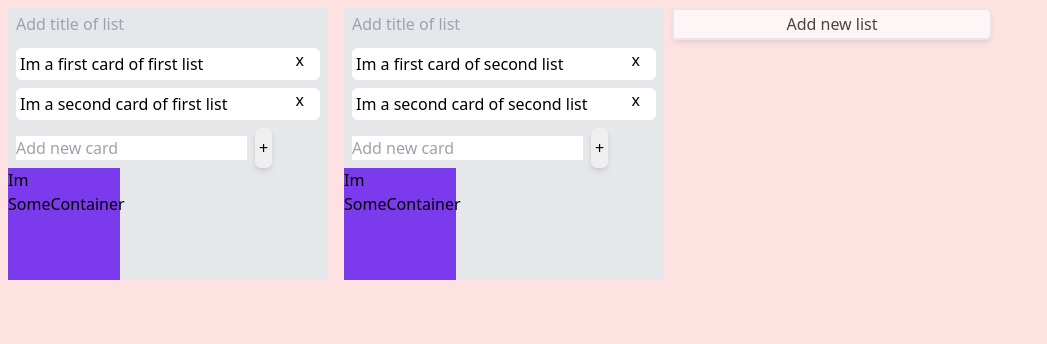
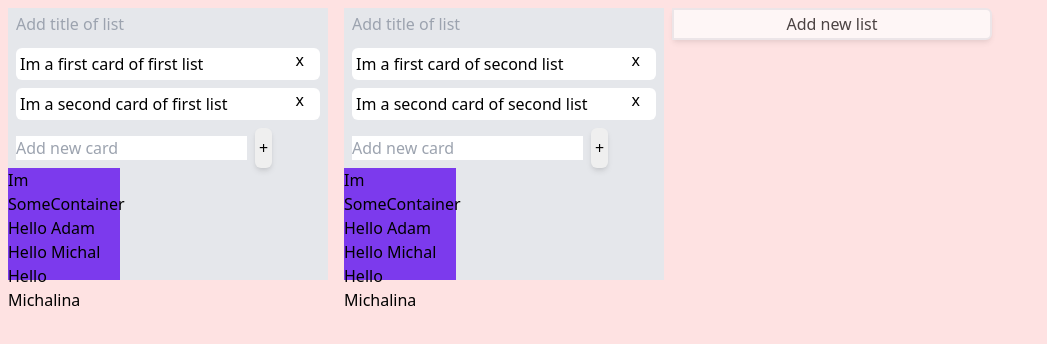
Before and after one commit to SebastianBabinski1/Trollo, a React (Create React App) app: page / in a window 1280 px wide. Shown: the top 344 px of the page, without its empty margins (0-1047 px from the left). Built offline with nearby package versions, Linux system fonts and the light colour scheme.

Commit message:
Change some components from class to function

```diff
--- a/src/App.js
+++ b/src/App.js
@@ -3,18 +3,13 @@
 // import { TableSVG } from './svg/TableSVG';
 // import BoardHeader from './components/BoardHeader';
 import List from "./components/List/List.jsx";
-import React from "react";
+import React, { useState } from "react";
 import { DndProvider } from "react-dnd";
 import { HTML5Backend } from "react-dnd-html5-backend";
 
 // Here u must make it function component and make dnd drop logic
-class App extends React.Component {
-  constructor(props) {
-    super(props);
-    this.handleAddingList = this.handleAddingList.bind(this);
-    this.handleLists = this.handleLists.bind(this);
-    this.state = {
-      lists: [
+const App = () => {
+  const [lists, setLists] = useState([
     {
       title: "First Episode",
       id: 0,
@@ -43,11 +38,9 @@ class App extends React.Component {
         },
       ],
     },
-      ],
-    };
-  }
+  ]);
 
-  handleAddingCard(listID, cardText) {
+  const handleAddingCard = (listID, cardText) => {
     const handleCardCounter = (list) => {
       let calculatedID = 0;
       list.cards.forEach((card) => {
@@ -58,34 +51,39 @@ class App extends React.Component {
       return calculatedID;
     };
 
-    this.state.lists.forEach((item) => {
+    lists.forEach((item, index) => {
       if (item.id === listID) {
-        this.setState({
-          cards: item.cards.push({
+        let newArray = [...lists];
+        let newCards = lists[index].cards.concat({
           id: handleCardCounter(item),
           text: cardText,
-          }),
         });
+        newArray[index].cards = newCards;
+        setLists(newArray);
       }
     });
-  }
+  };
 
-  handleRemovingCard(cardID, listID) {
-    this.state.lists.forEach((item) => {
+  const handleRemovingCard = (cardID, listID) => {
+    lists.forEach((item, indexofArray) => {
       if (item.id === listID) {
-        item.cards.forEach((card, index) => {
+        item.cards.forEach((card, indexofCard) => {
           if (card.id === cardID) {
-            this.setState({ cards: item.cards.splice(index, 1) });
+            let newArray = [...lists];
+            let cardsAfterRemoving = item.cards;
+            cardsAfterRemoving.splice(indexofCard, 1);
+            newArray[indexofArray].cards = cardsAfterRemoving;
+            setLists(newArray);
           }
         });
       }
     });
-  }
+  };
 
-  handleAddingList() {
+  const handleAddingList = () => {
     const handleListCounter = () => {
       let calculatedID = 0;
-      this.state.lists.forEach((list) => {
+      lists.forEach((list) => {
         if (list.id >= calculatedID) {
           calculatedID = list.id + 1;
         }
@@ -93,36 +91,33 @@ class App extends React.Component {
       return calculatedID;
     };
 
-    this.setState({
-      lists: [
-        ...this.state.lists,
+    setLists([
+      ...lists,
       {
         title: "",
         id: handleListCounter(),
         cards: [],
       },
-      ],
-    });
-  }
+    ]);
+  };
 
-  handleLists() {
+  const handleLists = () => {
     const tableOfLists = [];
-    this.state.lists.forEach((item) => {
+    Array.from(lists).forEach((item) => {
       tableOfLists.push(
         <List
           key={item.id}
           listID={item.id}
           cards={item.cards}
           title={item.title}
-          handleAddingCard={this.handleAddingCard.bind(this)}
-          handleRemovingCard={this.handleRemovingCard.bind(this)}
+          handleAddingCard={handleAddingCard}
+          handleRemovingCard={handleRemovingCard}
         />
       );
     });
     return tableOfLists;
-  }
+  };
 
-  render() {
   return (
     <DndProvider backend={HTML5Backend}>
       <div className="App h-screen bg-red-100">
@@ -133,10 +128,10 @@ class App extends React.Component {
           {/* <BoardHeader tableName="Name of table"/> */}
         </div>
         <div className="App-content flex">
-            {this.handleLists()}
+          {handleLists()}
           <button
             className="border-2 px-2 rounded-r-md shadow-md w-1/4 h-8 mt-2 bg-white opacity-70"
-              onClick={this.handleAddingList}
+            onClick={handleAddingList}
           >
             Add new list
           </button>
@@ -144,7 +139,6 @@ class App extends React.Component {
       </div>
     </DndProvider>
   );
-  }
-}
+};
 
 export default App;
--- a/src/components/List/List.jsx
+++ b/src/components/List/List.jsx
@@ -1,55 +1,47 @@
-import React from "react";
+import React, { useState } from "react";
 import ListTitle from "./ListTitle";
 import Card from "./Card";
 import SomeContainer from "../SomeContainer";
 
-export default class List extends React.Component {
-  constructor(props) {
-    super(props);
-    this.state = {
-      value: "",
+const List = (props) => {
+  const [value, setValue] = useState("");
+
+  const handleChange = (event) => {
+    setValue(event.target.value);
   };
-    this.handleChange = this.handleChange.bind(this);
-    this.handleSubmit = this.handleSubmit.bind(this);
-  }
 
-  handleChange(event) {
-    this.setState({ value: event.target.value });
-  }
+  const handleSubmit = (event) => {
+    props.handleAddingCard(props.listID, value);
+    setValue("");
+    event.preventDefault();
+  };
 
-  handleSubmit(event) {
-    this.props.handleAddingCard(this.props.listID, this.state.value);
-    this.setState({ value: "" });
-    event.preventDefault();
-  }
-
-  handleCards(cards) {
+  const handleCards = (cards) => {
     const tableOfCards = [];
     cards.forEach((item) => {
       tableOfCards.push(
         <Card
           key={item.id}
-          handleRemovingCard={this.props.handleRemovingCard}
-          listID={this.props.listID}
+          handleRemovingCard={props.handleRemovingCard}
+          listID={props.listID}
           cardID={item.id}
           text={item.text}
         />
       );
     });
     return tableOfCards;
-  }
+  };
 
-  render() {
   return (
     <div className="list-wrapper w-1/4 bg-gray-200 m-2 h-full">
       <ListTitle />
-        {this.handleCards(this.props.cards)}
-        <form onSubmit={this.handleSubmit} className="flex">
+      {handleCards(props.cards)}
+      <form onSubmit={handleSubmit} className="flex">
         <input
           className="m-2"
           type="text"
-            value={this.state.value}
-            onChange={this.handleChange}
+          value={value}
+          onChange={handleChange}
           placeholder="Add new card"
         />
         <input className="p-1 rounded-md shadow-md" type="submit" value="+" />
@@ -57,5 +49,6 @@ export default class List extends React.Component {
       <SomeContainer />
     </div>
   );
-  }
-}
+};
+
+export default List;
--- a/src/components/SomeContainer.jsx
+++ b/src/components/SomeContainer.jsx
@@ -2,7 +2,7 @@ import { useState } from "react";
 import { useDrop } from "react-dnd";
 
 const SomeContainer = (props) => {
-  const [board, setBoard] = useState([]);
+  const [board, setBoard] = useState(["Adam", "Michal", "Michalina"]);
 
   const [{ isOver }, drop] = useDrop(() => ({
     accept: "card",
@@ -13,12 +13,25 @@ const SomeContainer = (props) => {
   }));
 
   const addCardToContainer = (id) => {
+    let newBoard = [...board];
+    newBoard.push(id);
+    setBoard(newBoard);
     console.log(id);
+    console.log(newBoard);
+  };
+
+  const handleBoard = () => {
+    let tableOfHello = [];
+    board.forEach((item) => {
+      tableOfHello.push(<h1>Hello {item}</h1>);
+    });
+    return tableOfHello;
   };
 
   return (
     <div className="bg-purple-600 h-28 w-28" ref={drop}>
       <h1>Im SomeContainer</h1>
+      {handleBoard()}
     </div>
   );
 };
```
Lines whose indentation alone changed are shown as unchanged.
